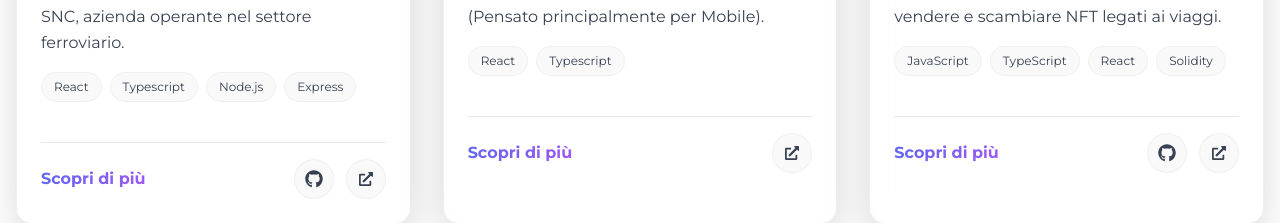
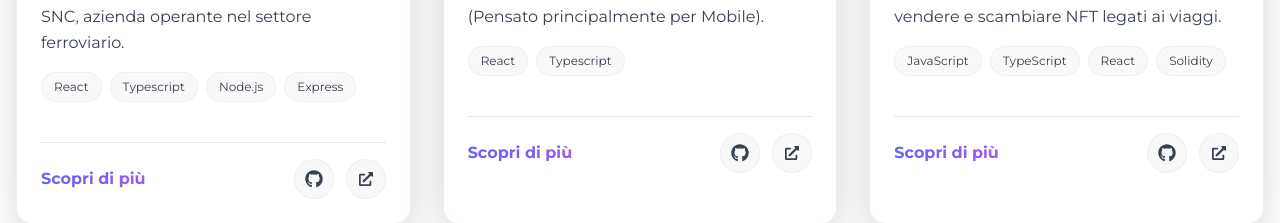
Before and after one commit to Nicco6598/MN-Portfolio, a React (Create React App) app: page /projects in a window 1280 px wide. Shown: the part 1060-1283 px from the top of the page. Built offline with nearby package versions, Linux system fonts and the light colour scheme.

Commit message:
fix github links

```diff
--- a/src/data/projectData.ts
+++ b/src/data/projectData.ts
@@ -112,7 +112,7 @@ export const projects: Project[] = [
     languages: ['React', 'Typescript'],
     type: 'Sviluppo Web',
     vercelLink: 'https://bombyx-menu.vercel.app/',
-    githubLink: '#',
+    githubLink: 'https://github.com/Nicco6598/bombyx-menu',
   },
   {
     id: 6,
@@ -125,7 +125,7 @@ export const projects: Project[] = [
     languages: ['React', 'Typescript', 'Node.js', 'Express'],
     type: 'Sviluppo Web',
     vercelLink: 'https://scandellarigiacintosnc.it/',
-    githubLink: '',
+    githubLink: 'https://github.com/Nicco6598/scandellari',
   },
   // Aggiungi altri progetti se necessario
 ];
```
